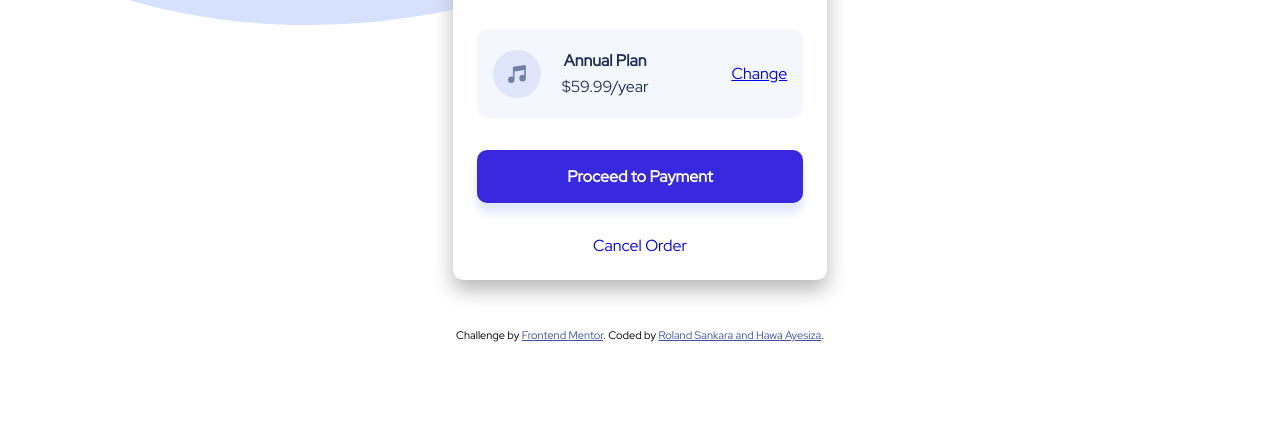
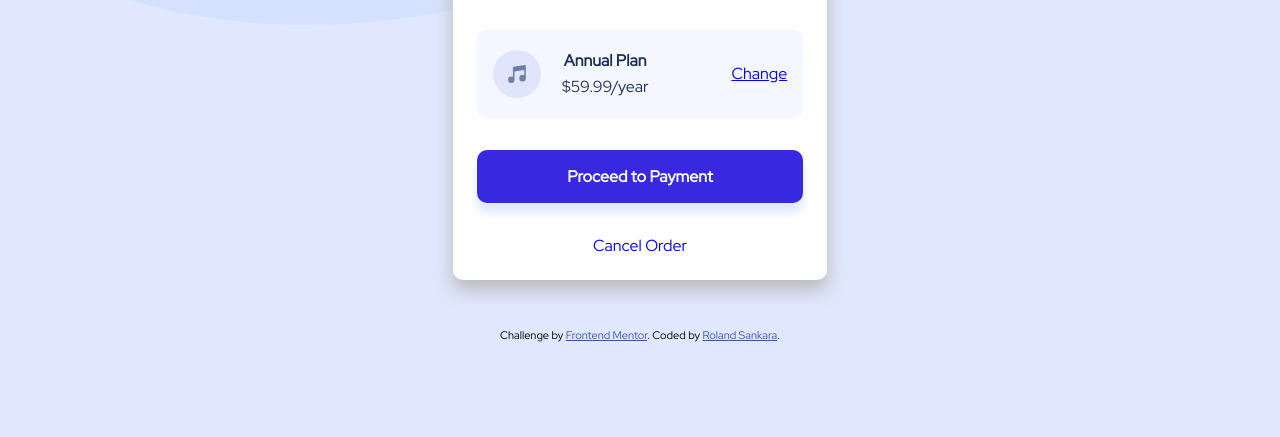
Before and after one commit to Roland-Sankara/Order-summary-component, a plain HTML site: page index.html in a window 1280 px wide. Shown: the part 363-800 px from the top of the page. Drawn offline with Linux system fonts and the light colour scheme.

Commit message:
fix(add background-color)

```diff
--- a/index.html
+++ b/index.html
@@ -48,7 +48,7 @@
 
   <div class="attribution">
     Challenge by <a href="https://www.frontendmentor.io?ref=challenge" target="_blank">Frontend Mentor</a>.
-    Coded by <a href="#">Roland Sankara and Hawa Ayesiza</a>.
+    Coded by <a href="https://rolandsankara.com/">Roland Sankara</a>.
   </div>
 </body>
 </html>
--- a/styles/order.css
+++ b/styles/order.css
@@ -10,6 +10,7 @@ body{
     background-image: url('../images/pattern-background-desktop.svg');
     background-size: contain;
     background-repeat: no-repeat;
+    background-color: hsl(225, 100%, 94%);
     font-size: 16px;
     padding: 1rem;
 }
```
